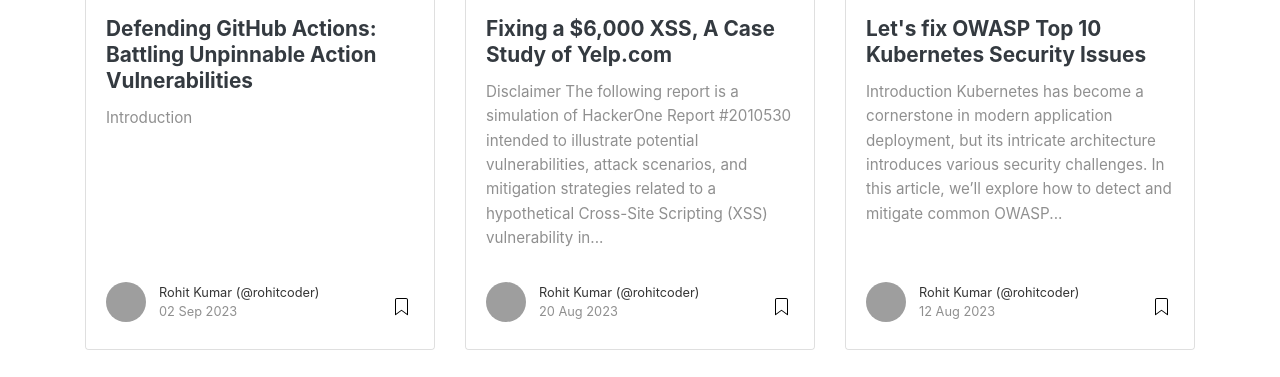
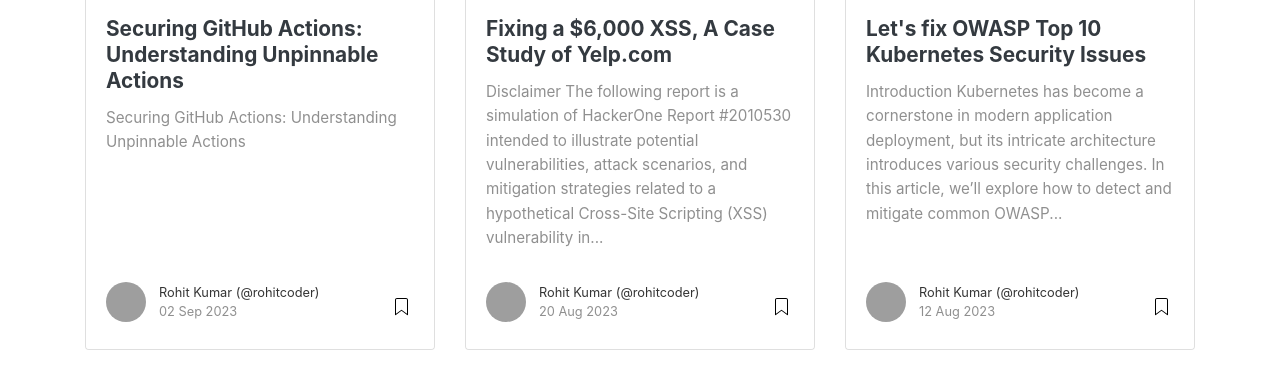
Before and after one commit to CodeArsenalCommunity/codearsenalcommunity.github.io, a Jekyll site: the page built from index.html, in a window 1280 px wide and 900 px high, scrolled down 697 px, cut to the strip 244-621 px from the top of the window. Built offline with Jekyll 4.4.1, drawn with Linux system fonts in a browser that asks for light colours; nearby versions of some CDN libraries; the list of posts is cut into pages by our own code; some of the changed lines change nothing that is shown; grey boxes are pictures that could not be loaded.

Commit message:
Added github action vuln writeup

```diff
--- a/_posts/2023-09-02-github-action-vulnerabilities.md
+++ b/_posts/2023-09-02-github-action-vulnerabilities.md
@@ -1,58 +1,126 @@
 ---
 layout: post
-title: "Defending GitHub Actions: Battling Unpinnable Action Vulnerabilities"
+title: "Securing GitHub Actions: Understanding Unpinnable Actions"
 author: rohitcoder
-categories: [ GitHub Actions, Security ]
-tags: [ GitHub, Actions, Security, Supply Chain Attacks ]
+categories: [GitHub Actions, Security]
+tags: [GitHub, CI/CD, Security, Unpinnable Actions]
 image: https://i.imgur.com/xBNyQ60.png
 featured: false
 hidden: false
 ---
 
-## Introduction
+# Securing GitHub Actions: Understanding Unpinnable Actions
 
-GitHub Actions, a versatile tool for automating software development workflows, has become indispensable for many developers. However, with the power of automation comes the responsibility to ensure the security of your workflows. In this article, we will delve into a crucial aspect of GitHub Actions security – mitigating the risks associated with "unpinnable actions." We will explore detailed strategies for prevention, detection, and response to protect your workflows against potential supply chain attacks and security vulnerabilities.
+In this article, we'll explore the security of GitHub Actions. These are like digital helpers for automating tasks in software creation. They're great, but they come with security challenges. We'll focus on a specific problem called "unpinnable actions" and show you how to keep your workflows safe.
 
-## Understanding Action Pinning
+## Why Pinning Matters
 
-GitHub Actions offer a flexible way to automate various aspects of your software development process, such as testing, code linting, and deployment. When incorporating third-party actions into your workflows, GitHub strongly recommends "action pinning." Action pinning involves specifying a specific commit SHA for each action, ensuring that you consistently use a known, audited version of the action. This practice is essential for preventing supply chain attacks where malicious code could be introduced into external software used by your project.
+GitHub Actions help automate tasks like testing and deploying software. When you use actions made by others, it's crucial to **"pin" them to a specific version**. This means you lock them to a particular edition to prevent sneaky attacks.
 
-## The Challenge of Unpinnable Actions
+Pinning makes sure you always use the same version. This is a security recommendation to make sure your work is safe.
 
-While action pinning is a crucial security measure, it is not always foolproof. Attackers have discovered ways to exploit "unpinnable actions," even when actions are pinned. These unpinnable actions can introduce new code into your pipeline, allowing attackers to execute malicious code and potentially compromise your repository and production environment.
+![Figure 1](https://i.imgur.com/UNU2uPT.png)
+*Figure 1: A safe, pinned version of a third-party action in a GitHub Actions workflow.*
 
-## Prevention Strategies
+This seems like a great way to stay safe from attacks. But, as you'll see, it's not perfect.
 
-1. **Comprehensive Action Pinning**: Although not a guarantee, action pinning is still a recommended practice. Pin all actions used within your organization to reduce the risk of direct compromises to action repositories. Be diligent in ensuring that even complex workflows pin their actions to specific commit SHAs.
+## How Attackers Exploit Unpinnable Actions
 
-2. **Use Immutable Docker Images**: For actions that rely on Docker containers, consider using immutable images with fixed digests rather than mutable tags like "latest." Immutable images provide greater control over the environment and reduce the risk of unexpected changes.
+Let's talk about actions that can introduce harmful code to your projects, even if you've "pinned" them. We call these "unpinnable actions."
 
-3. **Custom Action Development**: When developing your own actions, design them to be "pinnable." Ensure that all dependencies and external resources used by the action are locked to specific immutable versions, minimizing the risk of changes impacting your workflows.
+To understand this, let's look at an example:
 
-4. **Access Control and Authentication**: Implement strict access controls and authentication mechanisms for your GitHub repositories and actions. Limit access to only authorized individuals or systems to reduce the chances of unauthorized changes.
+![Figure 2](https://i.imgur.com/4P59cXc.png)
+*Figure 2: An example workflow using the pyupio/safety action, pinned to a specific version.*
 
-## Detection Strategies
+Imagine a workflow called "CI" that uses a third-party action called "pyupio/safety." It's pinned to a specific version, so you'd expect it to always use the same code.
 
-1. **Continuous Mapping**: Continuously monitor and map all actions and their dependencies used in your workflows. Establish a process for tracking changes and updates to actions to identify any unexpected modifications.
+But when you look at the action's code, it pulls the latest version of a Docker image named "pyupio/safety-v2-beta" from the internet. This image becomes the environment where the workflow runs.
 
-2. **Alerting and Monitoring**: Set up alerts and monitoring systems to detect unusual behavior or unexpected code changes in your workflows. Unusual activity patterns or unauthorized access attempts should trigger alerts for immediate investigation.
+![Figure 3](https://i.imgur.com/uVYdKpp.png)
+*Figure 3: The action.yaml file of pyupio/safety pulls a changing Docker image with the 'latest' tag.*
 
-3. **Audit Trail**: Maintain an audit trail of actions and changes made to workflows. This historical data can be invaluable for identifying and tracing any security incidents or unauthorized alterations.
+Docker images use a "pinning" concept based on a unique code. The action gets the "latest" tag, which can change. Even though you "pinned" the action's code, the environment it runs in can look different each time.
 
-4. **Behavior Anomalies**: Develop anomaly detection mechanisms that analyze the behavior of actions during workflow execution. Look for deviations from the expected behavior, such as unexpected resource accesses or changes to action behavior.
+![Figure 4](https://i.imgur.com/0RzMWjc.png)
+*Figure 4: An attacker can trick action pinning by using a harmful Docker image with the "latest" tag.*
 
-## Response Strategies
+If attackers take control of the "pyupio/safety-v2-beta" image, they can put bad code in it. This code will run in your workflow, even though you "pinned" the action's code. That's how they can attack your project.
 
-1. **Immediate Isolation**: If a suspicious activity or code change is detected, immediately isolate the affected workflow or action to prevent further compromise. This may involve temporarily disabling the workflow or removing the compromised action.
+## Types of Unpinnable Actions
 
-2. **Forensic Analysis**: Conduct a thorough forensic analysis to understand the extent of the security incident. Identify the scope of the compromise, including any potential data breaches or code alterations.
+Let's look at three types of actions - Docker container, composite, and JavaScript - and how attackers can bypass action pinning.
 
-3. **Action Rollback**: If possible, roll back the affected actions to their last known secure versions. This may involve reverting to previously pinned commit SHAs or restoring immutable images.
+### Docker Container Actions
 
-4. **Security Patching**: If the compromise involves a known security vulnerability, apply patches or updates to affected components promptly. Ensure that action dependencies are up to date and free from vulnerabilities.
+Docker containers are like customized environments for actions. They're useful when you need specific tools or setups. These containers can be fetched from the internet or built on the spot.
 
-5. **Communication and Reporting**: Communicate the security incident to relevant stakeholders, including your team, users, and GitHub support. Report any suspicious activity to GitHub's security team for further investigation.
+![Figure 5](https://i.imgur.com/AcOy6iB.png)
+*Figure 5: The Dockerfile of an action with unverified dependencies.*
+
+As you can see in Figure 5, the process of building these containers can sometimes install software without checking if it's safe. This goes against the idea of pinning actions for security.
+
+### Composite Actions
+
+Composite actions are like shortcuts for simple tasks. They let you write code directly in your project files. But if you're not careful, they can break action pinning. Look at this example:
+
+![Figure 6](https://i.imgur.com/m2R3TDk.png)
+*Figure 6: A composite action that uses another action without pinning it to a specific version.*
+
+This action uses another third-party action called "BrianPugh/install-micropython," but it doesn't pin it to a specific version. If attackers mess with "BrianPugh/install-micropython," your project becomes vulnerable.
+
+There's another example with an action.yaml file that uses an NPM package without locking its version. Attackers can change this package, and your project can get hurt.
+
+![Figure 7](https://i.imgur.com/Q8PebV6.png)
+*Figure 7: A composite action that uses an unverified NPM package.*
+
+### JavaScript Actions
+
+JavaScript actions (sometimes TypeScript) are harder to break with pinning, but they can still fetch things from the internet. Here's an example:
+
+![Figure 8](https://i.imgur.com/X4nnEfa.png)
+*Figure 8: A JavaScript action that downloads something from the internet without checking it.*
+
+Compared to other actions, JavaScript actions don't install new software, but they can get things from the internet. This makes them hard to pin for security.
+
+## Unpinnable Actions in the GitHub World
+
+GitHub Actions are popular in open-source and private projects. Many people use them, believing they're safe. To find out, we looked at the GitHub Marketplace. We found that 32% of the top-starred actions there were "unpinnable." This means they could still be risky even if you pinned them.
+
+![Figure 9](https://i.imgur.com/HQJQaVb.png)
+*Figure 9: 32% of the top-starred actions are unpinnable.*
+
+We also studied open-source projects on GitHub. Out of 2,000 projects with about 6,000 workflows, 67% were using "unpinnable" actions. So, even in open-source projects, the risk is high.
+
+![Figure 10](https://i.imgur.com/WefeELB.png)
+*Figure 10: 67% of open-source projects use unpinnable actions.*
+
+## How to Stay Safe
+
+Now that you know about "unpinnable" actions, let's talk about staying safe.
+
+### Prevention
+
+1. **Check and Lock Actions**: Regularly review actions you use, especially third-party ones. Make sure they're locked to a specific version.
+
+2. **Private Action Registry**: If possible, have your own action store. This gives you more control over action versions and reduces risks.
+
+### Detection
+
+1. **Keep an Eye**: Watch your GitHub Actions for strange behavior or changes in code.
+
+2. **Use Security Scanners**: Add tools to your pipeline to spot problems and odd behavior.
+
+### Response
+
+1. **Isolate and Investigate**: If you find something fishy, check it out and find the source.
+
+2. **Update and Fix**: If you confirm an issue, update affected actions and fix any problems.
 
 ## Conclusion
 
-While action pinning is a valuable security practice in GitHub Actions, it is not a one-size-fits-all solution. Attackers can still exploit "unpinnable actions" to execute malicious code within your workflows. To strengthen your GitHub Actions security, combine action pinning with thorough visibility, access controls, anomaly detection, and a well-defined incident response plan. By taking a proactive and comprehensive approach to security, you can better protect your projects from potential supply chain attacks and security vulnerabilities, ensuring the integrity of your development pipeline.
+Pinning actions is a smart move, but it's not perfect. Unpinnable actions can still put your project at risk. By following our advice on prevention, detection, and response, you can make GitHub Actions safer and avoid supply chain attacks.
+
+---
+
+*Original article by Yaron Avital. For more details, you can read the [original article here](https://www.paloaltonetworks.com/blog/prisma-cloud/unpinnable-actions-github-security/). Adapted and simplified by Rohit kumar.*
```
